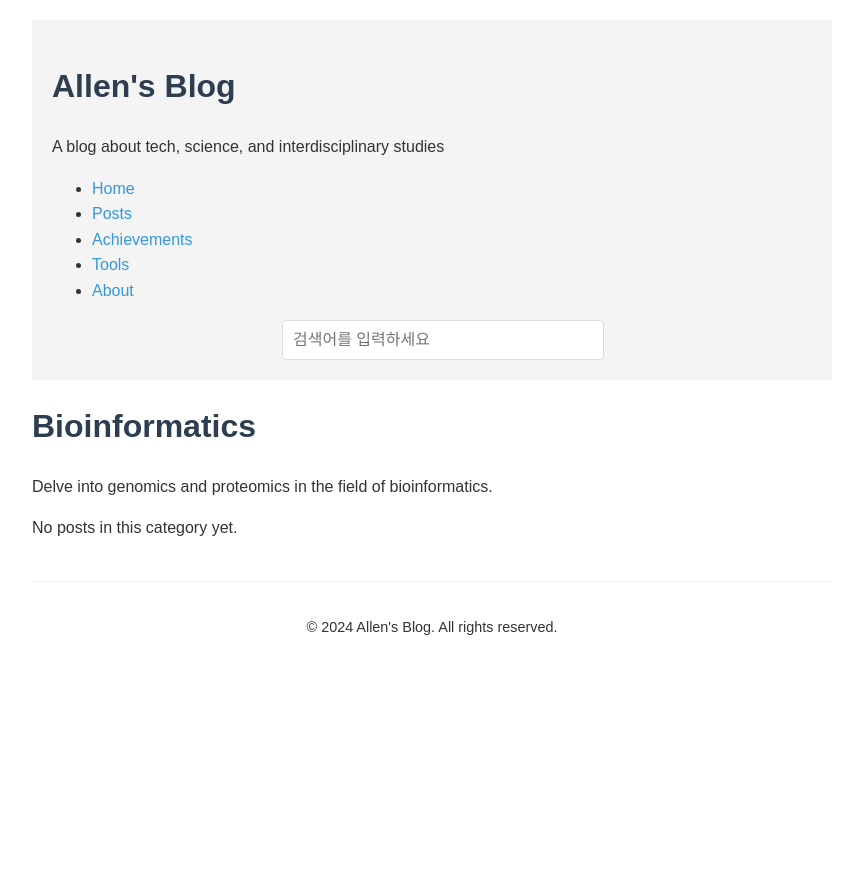
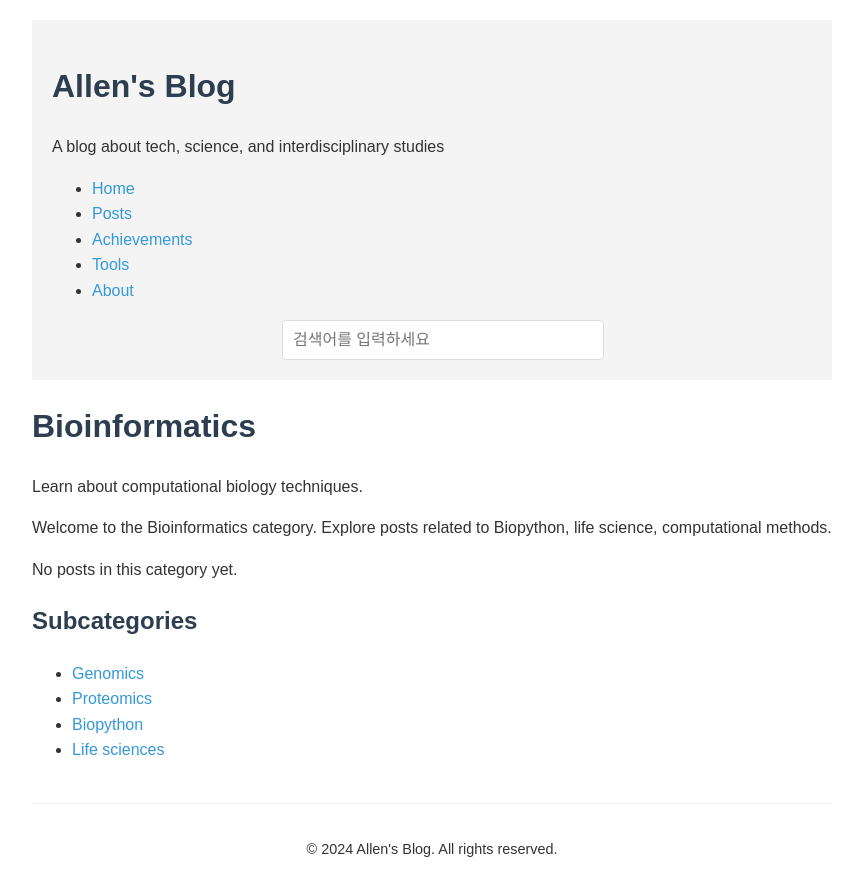
Before and after one commit to allenkang92/allenkang92.github.io, a Jekyll site: the page built from _categories/bioinformatics.md, in a window 1280 px wide. Shown: the top 896 px of the page, without its empty margins (208-1070 px from the left). Built offline with Jekyll 4.4.1, drawn with Linux system fonts in a browser that asks for light colours.

Commit message:
카테고리 파일들 업로드

```diff
--- a/_categories/bioinformatics.md
+++ b/_categories/bioinformatics.md
@@ -1,6 +1,8 @@
 ---
 layout: category
 title: Bioinformatics
-slug: Bioinformatics
+slug: bioinformatics
+description: Learn about computational biology techniques.
 ---
-Delve into genomics and proteomics in the field of bioinformatics.
+
+Welcome to the Bioinformatics category. Explore posts related to Biopython, life science, computational methods.
```
Also changed, not shown: _categories/computer-science.md (added, +8 -0 lines), _categories/data_engineering.md (+4 -1 lines), _categories/data_science.md (+4 -1 lines), _categories/devops-cloud.md (added, +8 -0 lines), _categories/devops.md (deleted, +0 -5 lines), _categories/physics.md (added, +8 -0 lines), 1 other file.
